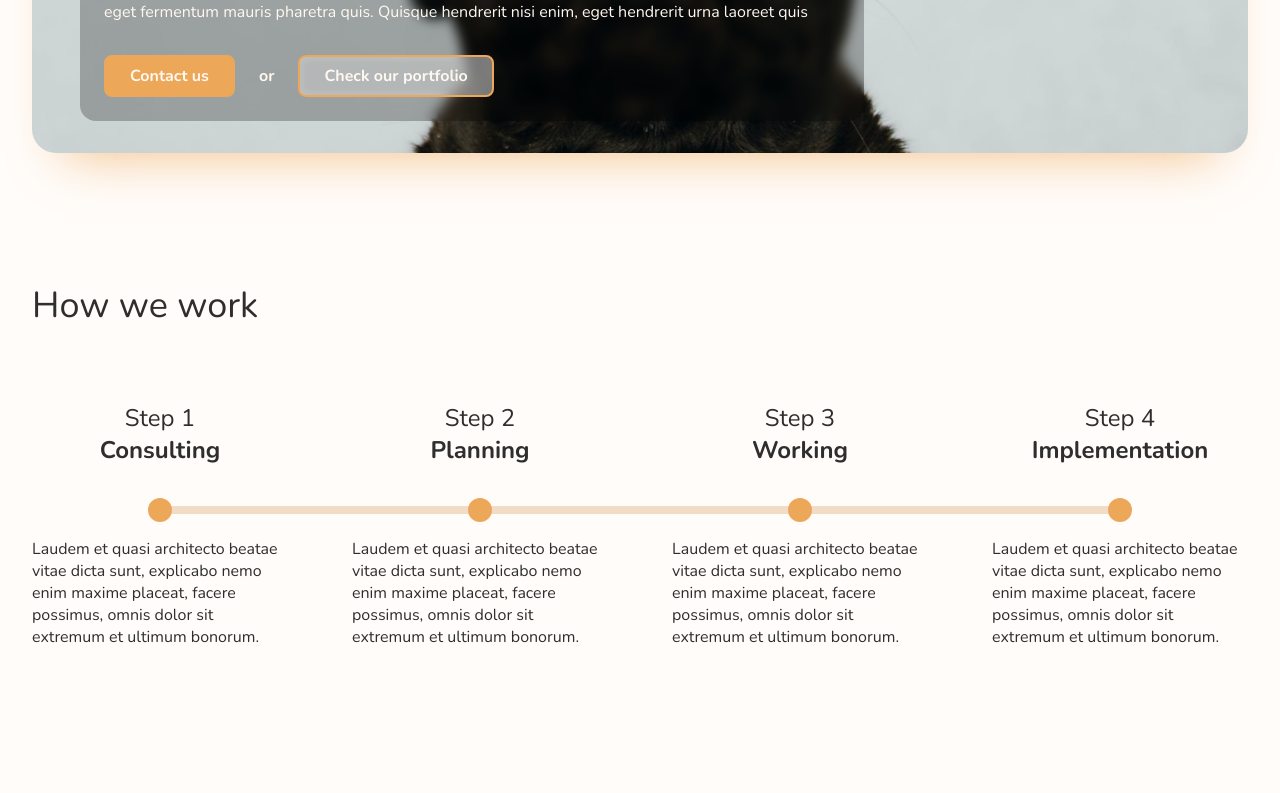
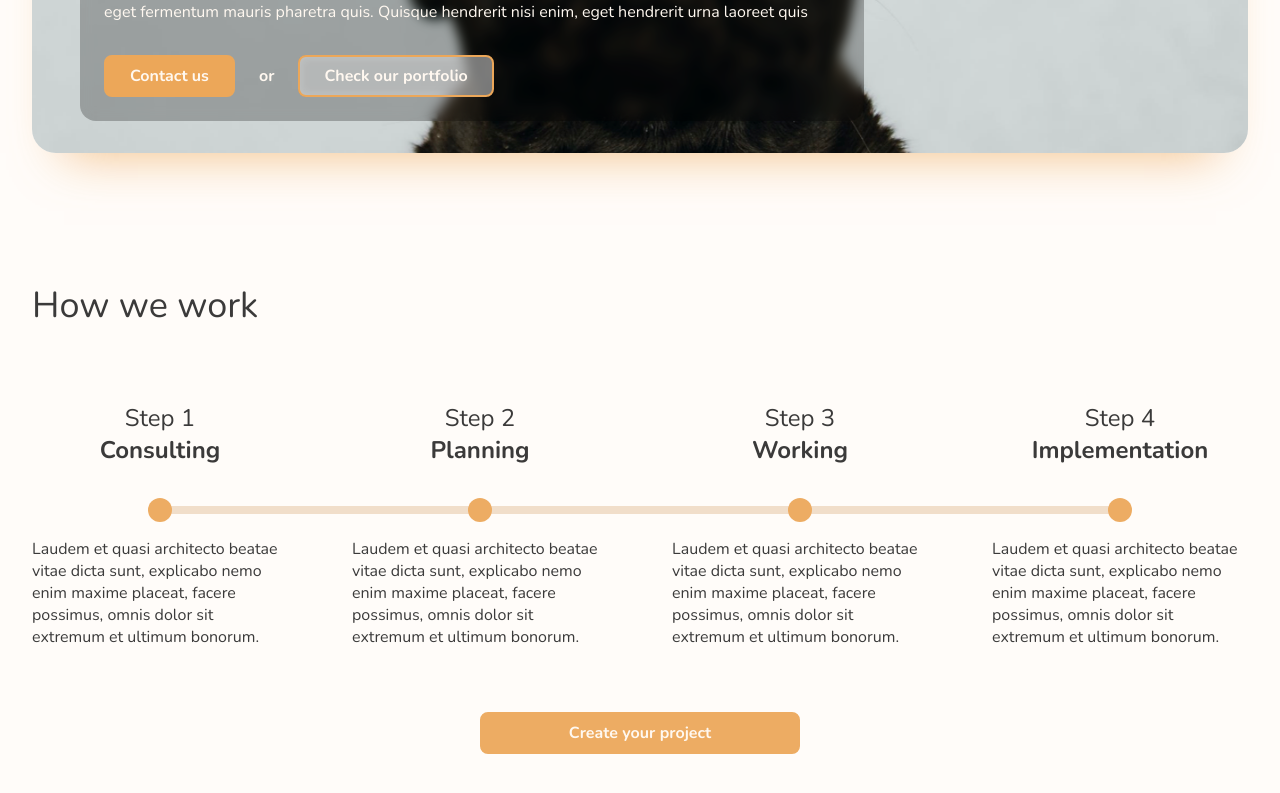
Before and after one commit to Nv7z2/dephug_home-page, a Vue app: page / in a window 1280 px wide. Shown: the part 617-1410 px from the top of the page. Built offline with nearby package versions, Linux system fonts and the light colour scheme.

Commit message:
Added how we work section

```diff
--- a/src/components/Home/HomeHowWeWork.vue
+++ b/src/components/Home/HomeHowWeWork.vue
@@ -1,5 +1,5 @@
 <template>
-  <section class="how-we-work">
+  <section class="how-we-work" id="how-we-work">
     <h2 class="how-we-work__heading">
       {{ $t('how_we_work.heading') }}
     </h2>
@@ -77,12 +77,19 @@
         <span>{{ $t('how_we_work.step_description4') }}</span>
       </div>
     </div>
+
+    <div class="how-we-work__button-wrapper">
+      <base-button>
+        {{ $t('how_we_work.create_your_project') }}
+      </base-button>
+    </div>
   </section>
 </template>
 
 <script>
 export default {
   mounted() {
+    const sectionNode = document.querySelector('.how-we-work');
     const dividerDotWrapper = document.querySelector(
       '.how-we-work__divider-dot-wrapper'
     );
@@ -96,6 +103,12 @@ export default {
     calculateDividerLineWidth();
 
     window.addEventListener('resize', calculateDividerLineWidth);
+
+    window.addEventListener('scroll', () => {
+      let distanceFromTop = sectionNode.getBoundingClientRect().top;
+      let opacityBasedOnScroll = -(distanceFromTop - window.innerHeight) / 750;
+      sectionNode.style.opacity = opacityBasedOnScroll > 1 ? 1 : opacityBasedOnScroll;
+    });
   },
 };
 </script>
@@ -103,6 +116,7 @@ export default {
 <style lang="scss" scoped>
 .how-we-work {
   margin-top: 8rem;
+  position: relative;
 
   .mobile-only {
     display: none;
@@ -217,5 +231,21 @@ export default {
     font-size: 1rem;
     text-align: left;
   }
+
+  &__button-wrapper {
+    display: flex;
+    justify-content: center;
+    margin-top: 4rem;
+
+    button {
+      width: 20rem;
+      max-width: 320px;
+
+      @include mq {
+        width: 85%;
+        max-width: unset;
+      }
+    }
+  }
 }
 </style>
--- a/src/languages/en.lang.js
+++ b/src/languages/en.lang.js
@@ -35,5 +35,6 @@ export default {
       'Laudem et quasi architecto beatae vitae dicta sunt, explicabo nemo enim maxime placeat, facere possimus, omnis dolor sit extremum et ultimum bonorum.',
     step_description4:
       'Laudem et quasi architecto beatae vitae dicta sunt, explicabo nemo enim maxime placeat, facere possimus, omnis dolor sit extremum et ultimum bonorum.',
+    create_your_project: 'Create your project',
   },
 };
```
